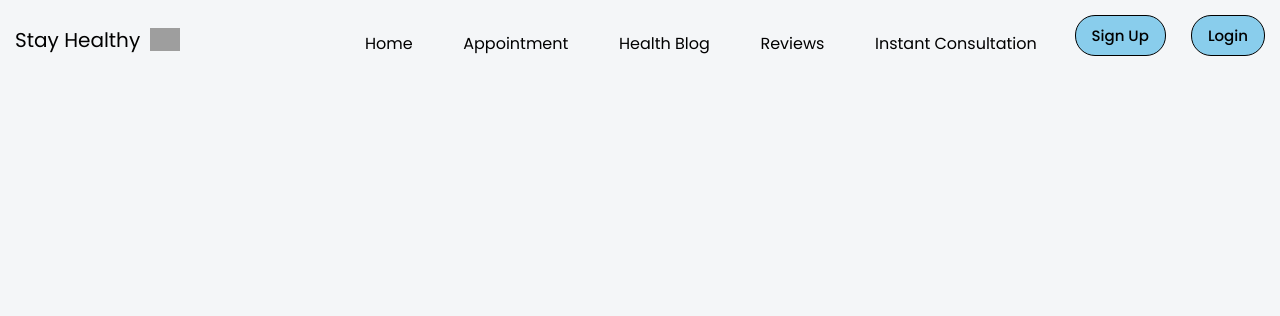
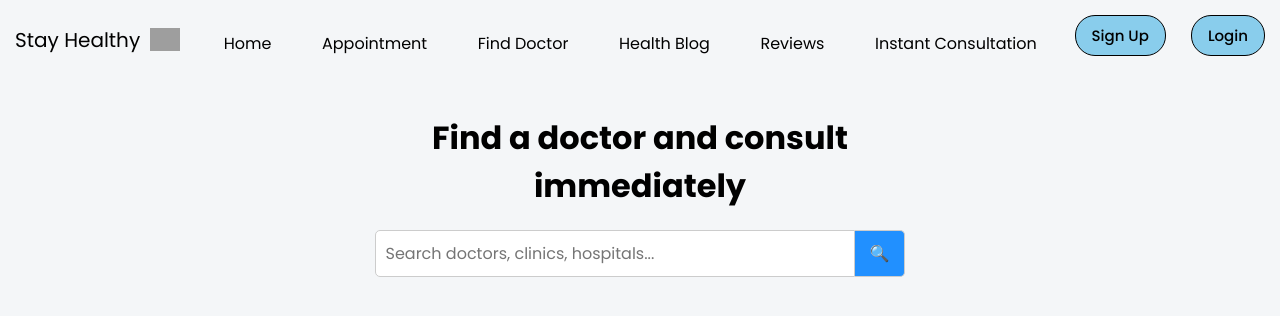
Before and after one commit to Raaid-Shaheer/test_med_app, a React (Create React App) app in the folder test_med/: page /find-doctor in a window 1280 px wide. Shown: the top 316 px of the page. Built offline with nearby package versions, Linux system fonts and the light colour scheme; grey boxes are pictures that could not be loaded.

Commit message:
FindDoctorSearch page was created and linked

```diff
--- a/test_med/src/App.js
+++ b/test_med/src/App.js
@@ -6,7 +6,7 @@ import LandingPage from "./Components/Landing_Page/LandingPage"; // Landing_Page
 import LoginPage from "./Components/Login_Page/login";     // Login_Page.js
 import SignUpPage from "./Components/Sign_Up/Sign_Up";       // Sign_Up.js
 import InstantConsultation from './Components/InstantConsultationBooking/InstantConsultationBooking/InstantConsultation';
-
+import FindDoctorSearch from "./Components/FindDoctorSearch/FindDoctorSearch";
 
 function App() {
   return (
@@ -17,6 +17,7 @@ function App() {
         <Route path="/login" element={<LoginPage />} />      {/* Login page */}
         <Route path="/signup" element={<SignUpPage />} />    {/* Sign Up page */}
         <Route path="/instant-consultation" element={<InstantConsultation />} />
+        <Route path="/find-doctor" element={<FindDoctorSearch />} />
       </Routes>
     </BrowserRouter>
   );
--- /dev/null
+++ b/test_med/src/Components/FindDoctorSearch/FindDoctorSearch.css
@@ -0,0 +1,55 @@
+.finddoctor-container {
+  max-width: 600px;
+  margin: 50px auto;
+  text-align: center;
+  position: relative;
+}
+
+.search-bar-container {
+  position: relative;
+  display: flex;
+  justify-content: center;
+  align-items: center;
+  margin-top: 20px;
+}
+
+.search-input {
+  width: 80%;
+  padding: 10px;
+  border-radius: 5px 0 0 5px;
+  border: 1px solid #ccc;
+  font-size: 16px;
+}
+
+.search-button {
+  padding: 10px 15px;
+  border-radius: 0 5px 5px 0;
+  border: 1px solid #ccc;
+  border-left: none;
+  background-color: #2190ff;
+  color: white;
+  font-size: 16px;
+  cursor: pointer;
+}
+
+.dropdown-menu {
+  position: absolute;
+  top: 45px; /* just below the input */
+  width: 80%;
+  background: white;
+  border: 1px solid #ccc;
+  border-radius: 5px;
+  max-height: 200px;
+  overflow-y: auto;
+  z-index: 10;
+}
+
+.dropdown-item {
+  padding: 10px;
+  text-align: left;
+  cursor: pointer;
+}
+
+.dropdown-item:hover {
+  background-color: #f0f0f0;
+}
--- /dev/null
+++ b/test_med/src/Components/FindDoctorSearch/FindDoctorSearch.js
@@ -0,0 +1,66 @@
+import React, { useState } from "react";
+import "./FindDoctorSearch.css";
+
+const initSpecialities = [
+  "Dentist",
+  "Gynecologist/Obstetrician",
+  "General Physician",
+  "Dermatologist",
+  "ENT Specialist",
+  "Homeopath",
+  "Ayurveda",
+];
+
+const FindDoctorSearch = ({ onSearch }) => {
+  const [searchText, setSearchText] = useState("");
+  const [isDropdownVisible, setIsDropdownVisible] = useState(false);
+
+  const handleSelect = (speciality) => {
+    setSearchText(speciality);
+    setIsDropdownVisible(false);
+    if (onSearch) onSearch(speciality); // optional callback
+  };
+
+  const filteredSpecialities = initSpecialities.filter((spec) =>
+    spec.toLowerCase().includes(searchText.toLowerCase())
+  );
+
+  return (
+    <div className="finddoctor-container">
+      <h1>Find a doctor and consult immediately</h1>
+      <div className="search-bar-container">
+        <input
+          type="text"
+          placeholder="Search doctors, clinics, hospitals..."
+          value={searchText}
+          onChange={(e) => setSearchText(e.target.value)}
+          onFocus={() => setIsDropdownVisible(true)}
+          onBlur={() => setTimeout(() => setIsDropdownVisible(false), 150)}
+          className="search-input"
+        />
+        <button
+          className="search-button"
+          onClick={() => onSearch && onSearch(searchText)}
+        >
+          🔍
+        </button>
+
+        {isDropdownVisible && filteredSpecialities.length > 0 && (
+          <div className="dropdown-menu">
+            {filteredSpecialities.map((spec) => (
+              <div
+                key={spec}
+                className="dropdown-item"
+                onMouseDown={() => handleSelect(spec)}
+              >
+                {spec}
+              </div>
+            ))}
+          </div>
+        )}
+      </div>
+    </div>
+  );
+};
+
+export default FindDoctorSearch;
--- a/test_med/src/Components/InstantConsultationBooking/InstantConsultationBooking/DoctorCardIC/DoctorCardIC.js
+++ b/test_med/src/Components/InstantConsultationBooking/InstantConsultationBooking/DoctorCardIC/DoctorCardIC.js
@@ -33,7 +33,9 @@ const DoctorCardIC = ({ name, speciality, experience, ratings, profilePic }) =>
     <div className="doctor-card-container">
       <div className="doctor-card-details-container">
         <div className="doctor-card-profile-image-container">
-        <svg xmlns="http://www.w3.org/2000/svg" width="46" height="46" fill="currentColor" class="bi bi-person-fill" viewBox="0 0 16 16"> <path d="M3 14s-1 0-1-1 1-4 6-4 6 3 6 4-1 1-1 1H3zm5-6a3 3 0 1 0 0-6 3 3 0 0 0 0 6z"/> </svg>
+          <img src='https://encrypted-tbn0.gstatic.com/images?q=tbn:ANd9GcSUyBVXfY5G8Zfw7kLyl_rudDv1WNiIWItPAA&s'
+          alt='doctor'
+          className='doctor-photo'/>
         </div>
         <div className="doctor-card-details">
           <div className="doctor-card-detail-name">{name}</div>
@@ -72,7 +74,9 @@ const DoctorCardIC = ({ name, speciality, experience, ratings, profilePic }) =>
             <div className="doctorbg" style={{ height: '100vh', overflow: 'scroll' }}>
               <div>
                 <div className="doctor-card-profile-image-container">
-                <svg xmlns="http://www.w3.org/2000/svg" width="46" height="46" fill="currentColor" class="bi bi-person-fill" viewBox="0 0 16 16"> <path d="M3 14s-1 0-1-1 1-4 6-4 6 3 6 4-1 1-1 1H3zm5-6a3 3 0 1 0 0-6 3 3 0 0 0 0 6z"/> </svg>
+                <img src='https://encrypted-tbn0.gstatic.com/images?q=tbn:ANd9GcSUyBVXfY5G8Zfw7kLyl_rudDv1WNiIWItPAA&s'
+                alt='doctor'
+                className='doctor-photo'/>
                 </div>
                 <div className="doctor-card-details">
                   <div className="doctor-card-detail-name">{name}</div>
--- a/test_med/src/Components/InstantConsultationBooking/InstantConsultationBooking/FindDoctorSearchIC/FindDoctorSearchIC.js
+++ b/test_med/src/Components/InstantConsultationBooking/InstantConsultationBooking/FindDoctorSearchIC/FindDoctorSearchIC.js
@@ -22,18 +22,26 @@ const FindDoctorSearchIC = () => {
         <div className='finddoctor'>
             <center>
                 <h1>Find a doctor and Consult instantly</h1>
-                <div>               <i style={{color:'#000000',fontSize:'20rem'}} className="fa fa-user-md"></i>
+                <div><i style={{color:'#100e0eff',fontSize:'20rem'}} className="fa fa-user-md"></i>
 </div>                <div className="home-search-container"  style={{display:'flex',justifyContent:'center',alignItems:'center'}}>
                     <div className="doctor-search-box">
                     {/* <p>Perform a search to see the results.</p> */}
 
                         <input type="text" className="search-doctor-input-box" placeholder="Search doctors, clinics, hospitals, etc." onFocus={() => setDoctorResultHidden(false)} onBlur={() => setDoctorResultHidden(true)} value={searchDoctor} onChange={(e) => setSearchDoctor(e.target.value)} />
 
-                        <div className="findiconimg"><img className='findIcon' src={process.env.PUBLIC_URL + '/images/search.svg'} alt=""/></div>
+                        <div className="findiconimg" style={{ display: 'flex', justifyContent: 'center', alignItems: 'center' }}>
+                        <img
+                            className="findIcon"
+                            src="https://encrypted-tbn0.gstatic.com/images?q=tbn:ANd9GcQ0mzeKiQL5ZUdLgk-eAcm0azd9JZ28E27X0w&s"
+                            alt="search icon"
+                            style={{ height: "18px", width: "18px" }}
+                        />
+                        </div>
+
                         <div className="search-doctor-input-results" hidden={doctorResultHidden}>
                             {
                                 specialities.map(speciality => <div className="search-doctor-result-item" key={speciality} onMouseDown={() => handleDoctorSelect(speciality)}>
-                                    <span><img src={process.env.PUBLIC_URL + '/images/search.svg'} alt="" style={{height:"10px", width:"10px"}} width="12" /></span>
+                                    <span><img src='https://png.pngtree.com/png-clipart/20250515/original/pngtree-a-cheerful-cartoon-doctor-holding-first-aid-kit-and-medical-symbol-png-image_20989003.png' alt="" style={{height:"30px", width:"20px"}} width="12" /></span>
                                     <span>{speciality}</span>
                                     <span>SPECIALITY</span>
                                 </div>)
--- a/test_med/src/Components/Navbar/Navbar.js
+++ b/test_med/src/Components/Navbar/Navbar.js
@@ -49,10 +49,16 @@ const Navbar = () => {
             </button>
           </li>
           <li className="link-item">
-            <button onClick={() => handleNavigation("/appointment")} className="link-button">
+            <button onClick={() => handleNavigation("/Appointment")} className="link-button">
               Appointment
             </button>
           </li>
+          <li className="link-item">
+            <button onClick={() => handleNavigation("/find-doctor")} className="link-button">
+              Find Doctor
+            </button>
+          </li>
+
           <li className="link-item">
             <button onClick={() => handleNavigation("/blog")} className="link-button">
               Health Blog
```
